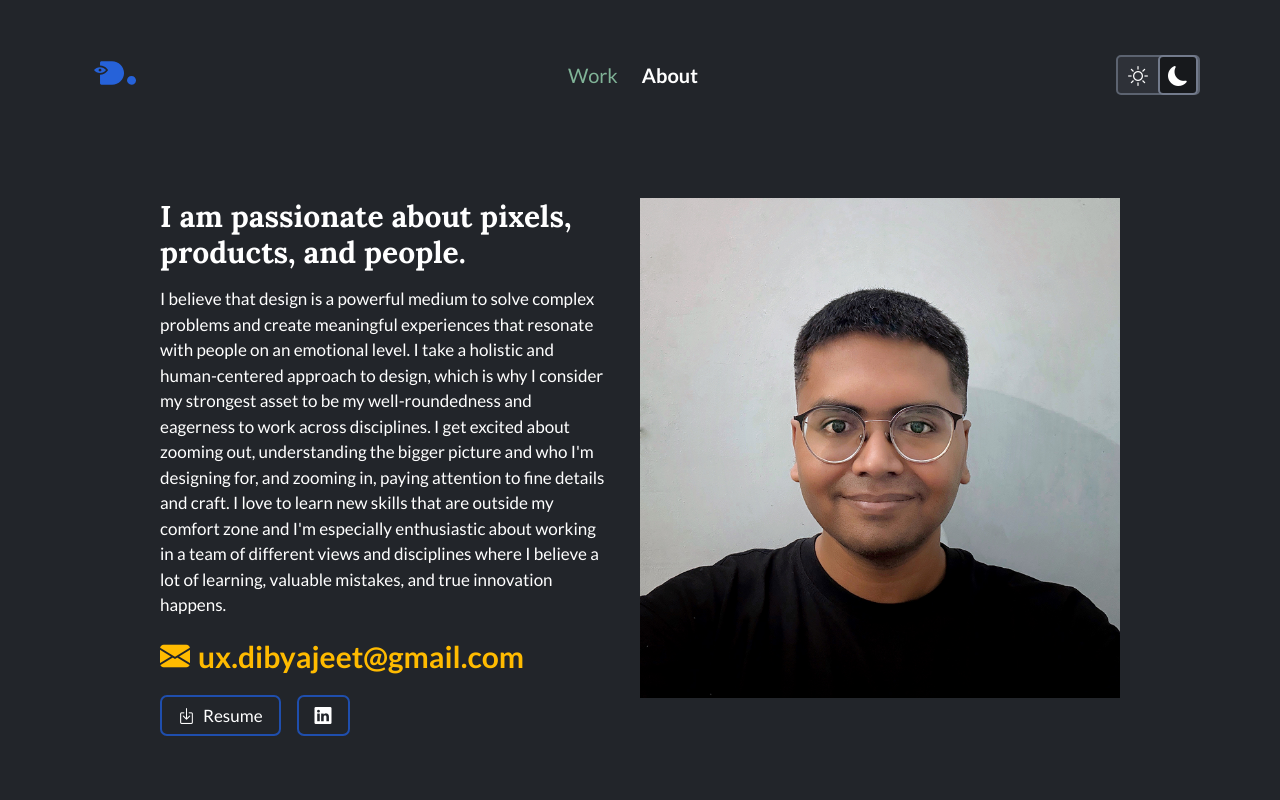
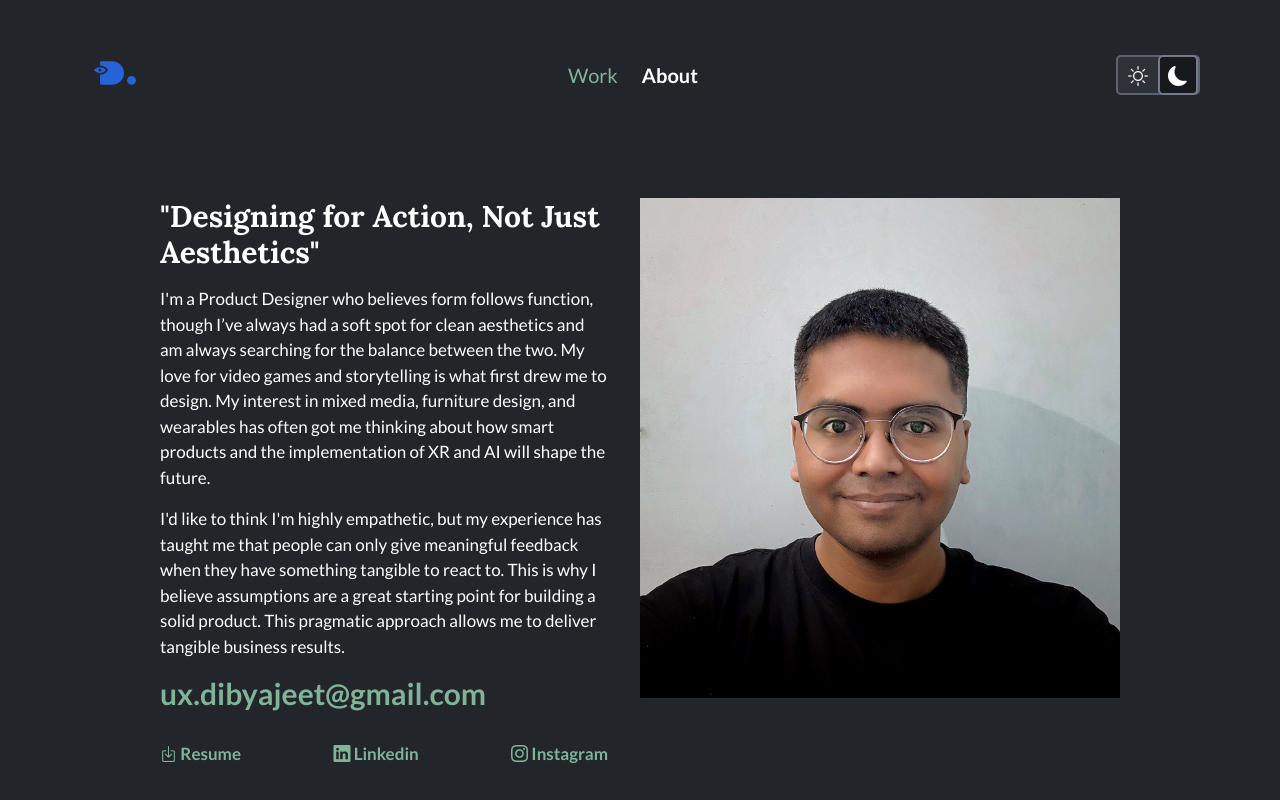
Before and after one commit to dibyajeetk/react-convert-dibyajeet-dot-in, a React (Vite) app: page /about in a window 1280 px wide. Shown: the top 800 px of the page. Built offline with nearby package versions, Linux system fonts and the light colour scheme.

Commit message:
Feat: Home Page is now Finalized

```diff
--- a/src/css/About.css
+++ b/src/css/About.css
@@ -29,7 +29,9 @@
 
 .about-context img {
   object-fit: cover;
-  width: 50%;
+  overflow: hidden;
+  width: 100%;
+  aspect-ratio: 1 / 1;
 }
 
 .email {
@@ -39,21 +41,39 @@
 }
 
 .email-address {
+  font-size: var(--font-size-xl);
   font-weight: 600;
-  margin-left: var(--spacing-xs);
+  text-decoration: none;
+  color: var(--link-default);
+  margin-bottom: 2rem;
+}
+.email-address:hover {
+  color: var(--brand-blue-400);
+}
+
+.about-link {
+  color: var(--link-default);
+  text-decoration: none;
+  text-transform: capitalize;
+  font-size: 17px;
+  font-weight: 600;
+}
+.about-link:hover {
+  color: var(--brand-blue-400);
 }
 
 .buttons-container {
   display: flex;
   flex-direction: row;
+  justify-content: space-between;
   gap: var(--spacing-s);
 }
 
 .secondary-button {
   display: flex;
   gap: var(--spacing-xs);
-  background-color: transparent;
-  border: 2px solid var(--brand-blue-600);
+  background-color: var(--surface-color-secondary);
+  border: none;
   color: var(--text-color-primary);
   padding: 0.5rem 1rem;
   font-family: "Lato", sans-serif;
@@ -63,11 +83,15 @@
   min-height: 40px;
 }
 
+.secondary-button:hover {
+  background-color: var(--brand-blue-400);
+}
+
 .hobbies {
-  max-width: 960px;
+  flex: 1;
   display: flex;
   flex-direction: column;
-  margin: var(--spacing-xl) 0;
+  margin: var(--spacing-l) 0;
 }
 
 .hobbies > h2 {
@@ -83,7 +107,7 @@
 }
 .photos {
   display: flex;
-  flex-direction: row;
+  flex-direction: column;
   gap: var(--spacing-s);
 }
 
@@ -137,4 +161,19 @@
     gap: var(--spacing-m);
     margin: var(--spacing-l) 0;
   }
+  .about-context img {
+    object-fit: cover;
+    width: 50%;
+  }
+  .hobbies {
+    max-width: 960px;
+    display: flex;
+    flex-direction: column;
+    margin: var(--spacing-xl) 0;
+  }
+  .photos {
+    display: flex;
+    flex-direction: row;
+    gap: var(--spacing-s);
+  }
 }
--- a/src/pages/About.jsx
+++ b/src/pages/About.jsx
@@ -6,33 +6,38 @@ function About() {
     <>
       <section className="about-context">
         <div className="about-text">
-          <h2>I am passionate about pixels, products, and people.</h2>
+          <h2>"Designing for Action, Not Just Aesthetics"</h2>
           <p>
-            I believe that design is a powerful medium to solve complex problems
-            and create meaningful experiences that resonate with people on an
-            emotional level. I take a holistic and human-centered approach to
-            design, which is why I consider my strongest asset to be my
-            well-roundedness and eagerness to work across disciplines. I get
-            excited about zooming out, understanding the bigger picture and who
-            I'm designing for, and zooming in, paying attention to fine details
-            and craft. I love to learn new skills that are outside my comfort
-            zone and I'm especially enthusiastic about working in a team of
-            different views and disciplines where I believe a lot of learning,
-            valuable mistakes, and true innovation happens.
+            I'm a Product Designer who believes form follows function, though
+            I’ve always had a soft spot for clean aesthetics and am always
+            searching for the balance between the two. My love for video games
+            and storytelling is what first drew me to design. My interest in
+            mixed media, furniture design, and wearables has often got me
+            thinking about how smart products and the implementation of XR and
+            AI will shape the future.
           </p>
 
-          <p className="email">
-            <i className="bi bi-envelope-fill"></i>
-            <span className="email-address">ux.dibyajeet@gmail.com</span>
+          <p>
+            I'd like to think I'm highly empathetic, but my experience has
+            taught me that people can only give meaningful feedback when they
+            have something tangible to react to. This is why I believe
+            assumptions are a great starting point for building a solid product.
+            This pragmatic approach allows me to deliver tangible business
+            results.
           </p>
+          <a href="mailto:ux.dibyajeet@gmail.com" className="email-address">
+            ux.dibyajeet@gmail.com
+          </a>
           <div className="buttons-container">
-            <button className="secondary-button">
-              <i class="bi bi-box-arrow-in-down"></i>
-              <span>resume</span>
-            </button>
-            <button className="secondary-button">
-              <i className="bi bi-linkedin"></i>
-            </button>
+            <a href="http://" className="about-link">
+              <i className="bi bi-box-arrow-in-down"></i> resume
+            </a>
+            <a href="http://" className="about-link">
+              <i className="bi bi-linkedin"></i> linkedin
+            </a>
+            <a href="http://" className="about-link">
+              <i className="bi bi-instagram"></i> instagram
+            </a>
           </div>
         </div>
         <img
--- a/src/pages/Home.jsx
+++ b/src/pages/Home.jsx
@@ -8,9 +8,25 @@ function Home() {
   const projects = [
     {
       id: 1,
+      title: "Reimagining the interface of Recruit CRM",
+      desc: "A visual exploration redesigning RecruitCRM's user interface using a new UI guidelines",
+      tags: ["Visual Design", "Design System"],
+      coverImage: TargetReportCover,
+      path: "/target-report",
+    },
+    {
+      id: 2,
+      title: "Incomming Calls and Phone Number Purchase - for Recruit CRM",
+      desc: "A visual exploration redesigning RecruitCRM's user interface using a new UI guidelines",
+      tags: ["Visual Design", "Design System"],
+      coverImage: TargetReportCover,
+      path: "/target-report",
+    },
+    {
+      id: 3,
       title: "Target Report - for Recruit CRM",
       desc: "A comprehensive Report module for Recruitment Leaders to assess productivity.",
-      tags: ["Product Design"],
+      tags: ["Product Design", "Live Project"],
       coverImage: TargetReportCover,
       path: "/target-report",
     },
```
